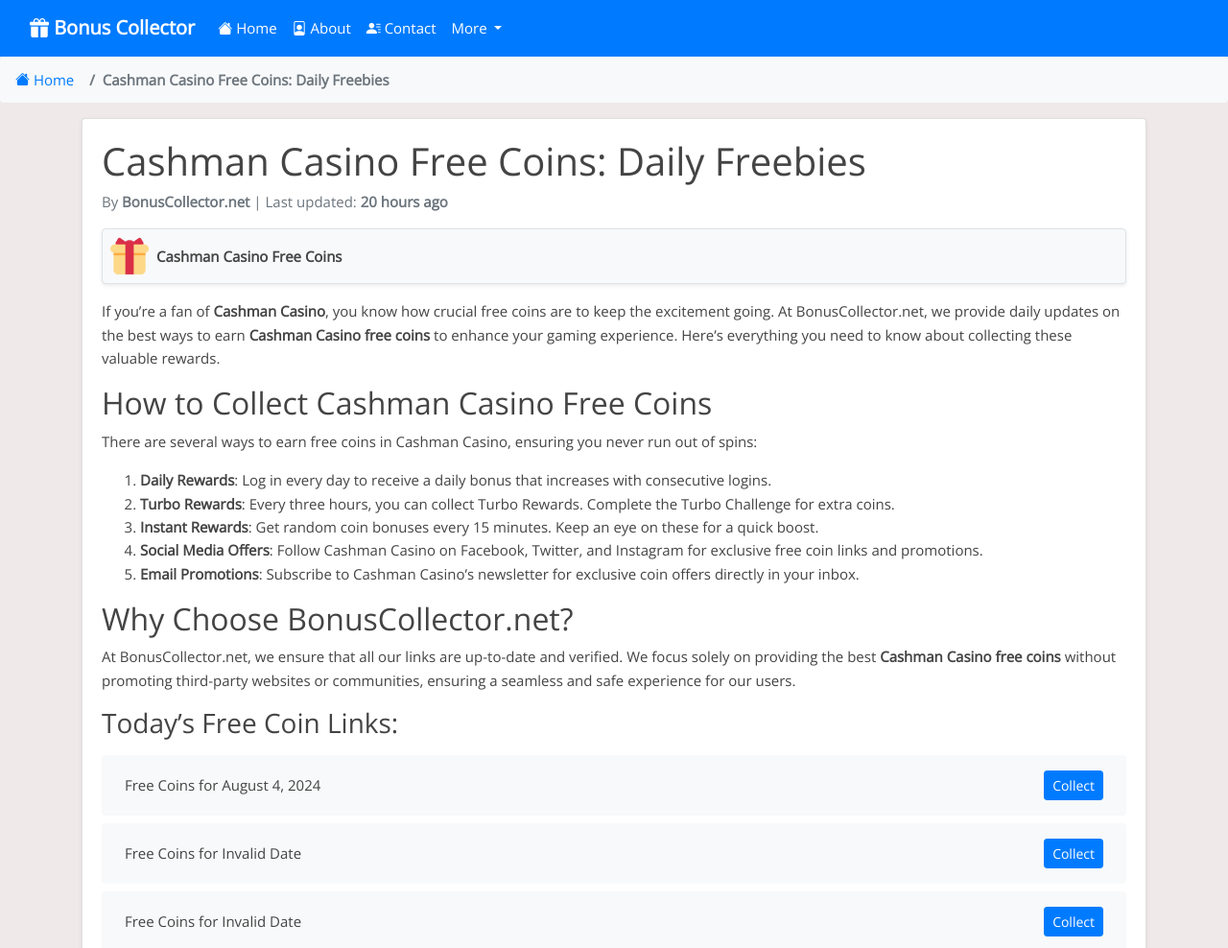
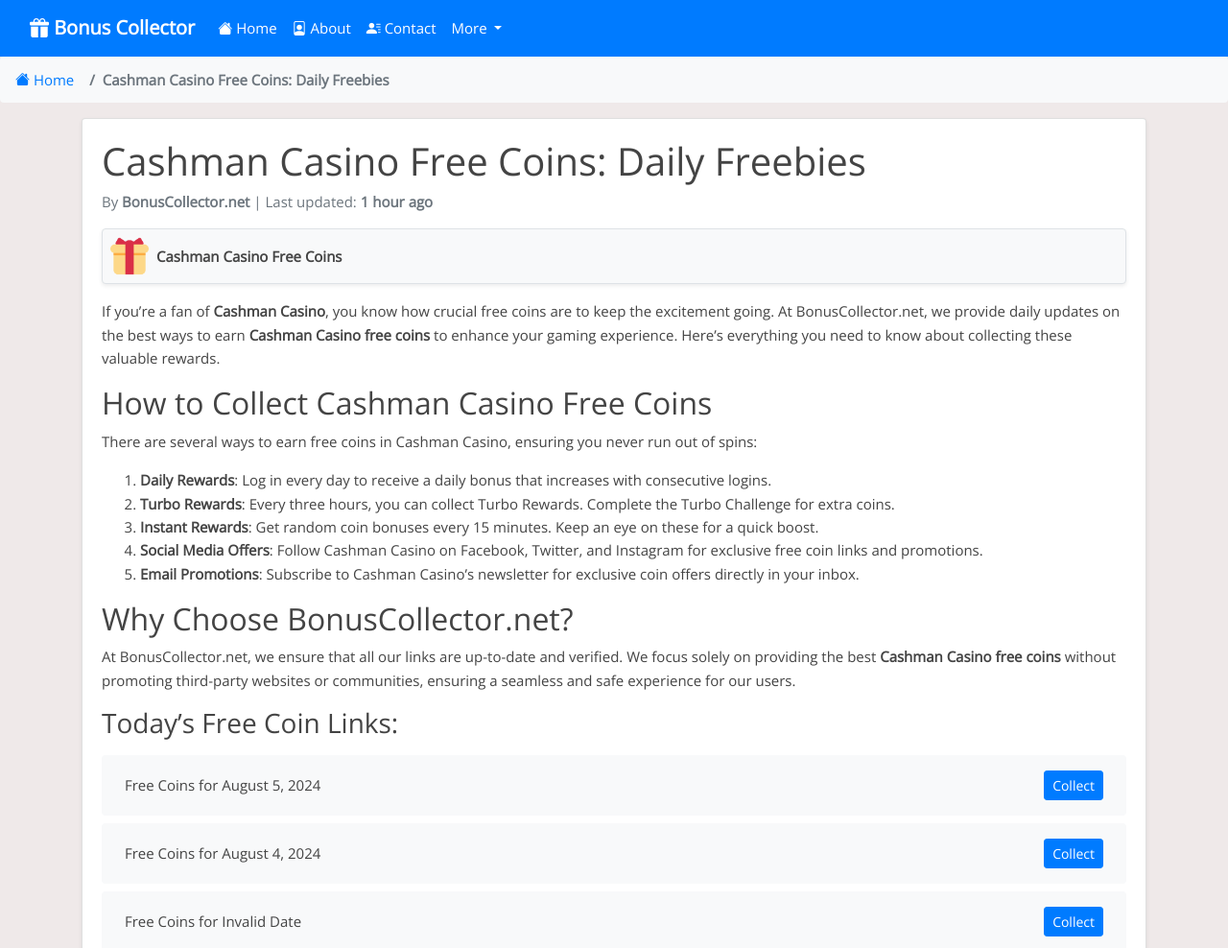
Before and after one commit to Prollad99/bs-net, a Jekyll site: the page built from _posts/2024-07-04-cashman-casino.md, in a window 1280 px wide and 1400 px high. Shown: the top 988 px of the window at 96% size. Built offline with Jekyll 4.4.1, drawn with Linux system fonts in a browser that asks for light colours; nearby versions of some CDN libraries; comment, search, counter and statistics services are not loaded.

Commit message:
Update cashman-casino reward links and last modified date

```diff
--- a/_data/include_files.yml
+++ b/_data/include_files.yml
@@ -41,7 +41,7 @@
   last_modified: 2024-08-05 12:12:39
 
 cashman-casino.html:
-  last_modified: 2024-08-04 18:07:45
+  last_modified: 2024-08-05 13:32:10
 
 pop-slots.html:
   last_modified: 2024-08-05 13:11:48
--- a/_includes/cashman-casino.html
+++ b/_includes/cashman-casino.html
@@ -1,4 +1,8 @@
 <ul class="list-group mt-3 mb-4">
+  <li class="list-group-item d-flex justify-content-between align-items-center">
+    <span>Free Coins for August 5, 2024</span>
+    <a href="https://bit.ly/3SaLlCY" class="btn btn-primary btn-sm">Collect</a>
+  </li>
   <li class="list-group-item d-flex justify-content-between align-items-center">
     <span>Free Coins for August 4, 2024</span>
     <a href="https://bit.ly/4cM2T0A" class="btn btn-primary btn-sm">Collect</a>
@@ -395,8 +399,4 @@
     <span>Free Coins for Invalid Date</span>
     <a href="https://bit.ly/4cCHPdl" class="btn btn-primary btn-sm">Collect</a>
   </li>
-  <li class="list-group-item d-flex justify-content-between align-items-center">
-    <span>Free Coins for Invalid Date</span>
-    <a href="https://bit.ly/3xrXOKV" class="btn btn-primary btn-sm">Collect</a>
-  </li>
 </ul>
```
Also changed, not shown: links-json/cashman-casino.json (+4 -3 lines).
